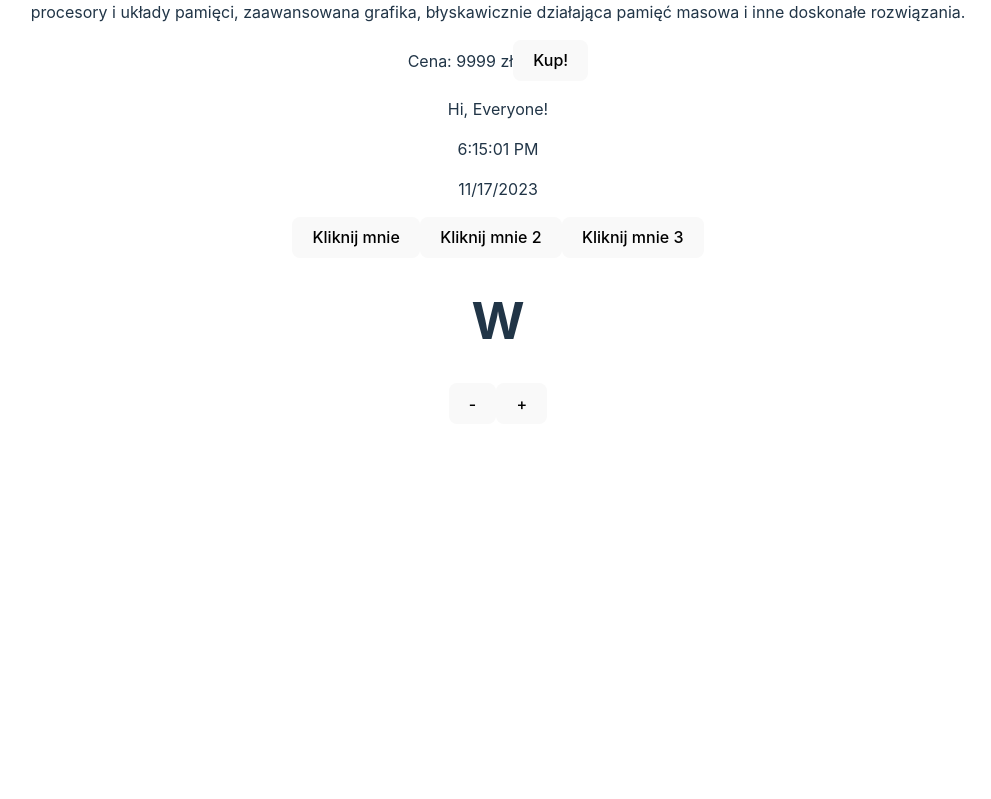
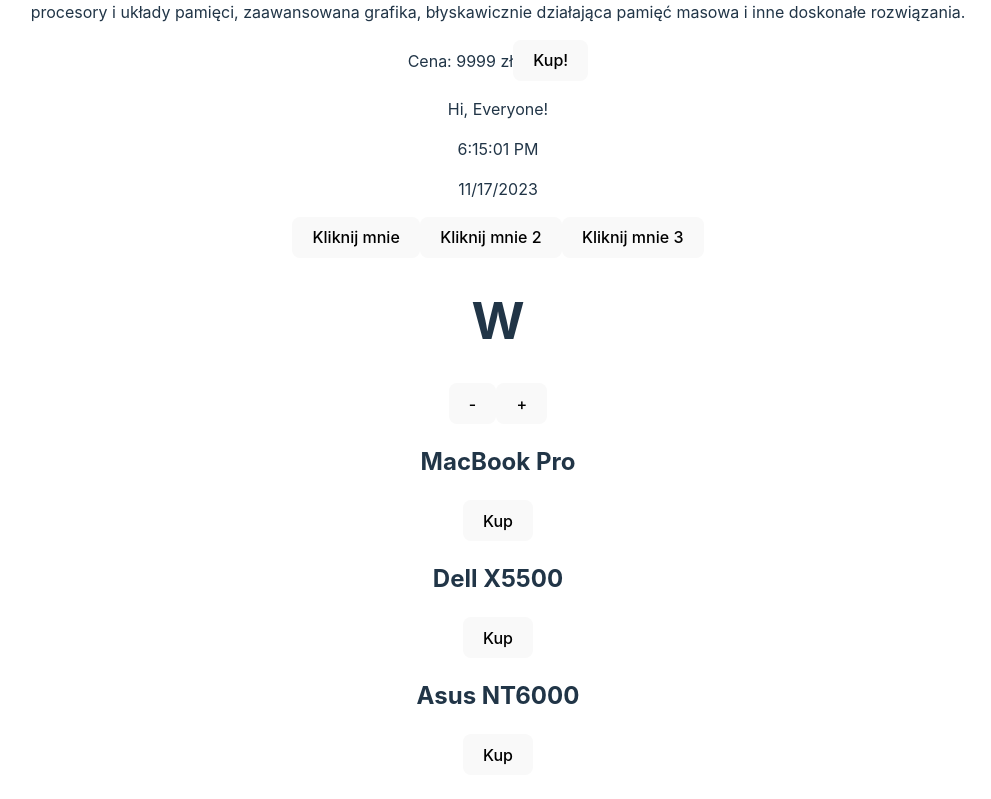
Before and after one commit to nescio99/TechnologieInternetowe2023, a React (Vite) app in the folder jipp-workshop/: page / in a window 1280 px wide. Shown: the part 1552-2351 px from the top of the page, without its empty margins (142-1133 px from the left). Before the commit the page ends 2008 px from the top, so only its background shows below. Built offline with nearby package versions, Linux system fonts and the light colour scheme.

Commit message:
Chapter 9 Task 2

```diff
--- a/jipp-workshop/src/App.jsx
+++ b/jipp-workshop/src/App.jsx
@@ -15,6 +15,7 @@
 import Clock from "./components/Chapter07/Clock.jsx";
 import Buttons from "./components/Chapter08/Buttons.jsx";
 import TextTyper from "./components/Chapter08/TextTyper.jsx";
+import Shop from "./components/Chapter09/Shop.jsx";
 
 function App() {
   const [count, setCount] = useState(0);
@@ -77,6 +78,7 @@
         <Clock />
         <Buttons />
         <TextTyper text="Witaj!" />
+        <Shop />
     </>
   )
 }
--- a/jipp-workshop/src/components/Chapter05/CurrencyConverter.jsx
+++ b/jipp-workshop/src/components/Chapter05/CurrencyConverter.jsx
@@ -1,7 +1,7 @@
 const CurrencyConverter = ({from, to, value, rate}) => {
     return (
         <div>
-            <strong>{value}</strong> {from} => <strong>{(value*rate).toFixed(2)}</strong> {to}
+            <strong>{value}</strong> {from} {"=>"} <strong>{(value*rate).toFixed(2)}</strong> {to}
         </div>
     );
 };
--- /dev/null
+++ b/jipp-workshop/src/components/Chapter09/Shop.jsx
@@ -0,0 +1,25 @@
+import React, {useState} from 'react';
+import ShopItem from "./ShopItem.jsx";
+
+const Shop = () => {
+    const [basket, setBasket] = useState([]);
+
+    const onBuy = (title) => {
+        setBasket(prev => [...prev, title]);
+    }
+
+    return (
+        <div>
+            <ShopItem title="MacBook Pro" onBuy={onBuy} />
+            <ShopItem title="Dell X5500" onBuy={onBuy} />
+            <ShopItem title="Asus NT6000" onBuy={onBuy} />
+            <ul>
+                {
+                    basket.map((el, i) => <li key={i}>{el}</li>)
+                }
+            </ul>
+        </div>
+    );
+};
+
+export default Shop;
--- /dev/null
+++ b/jipp-workshop/src/components/Chapter09/ShopItem.jsx
@@ -0,0 +1,19 @@
+import React from 'react';
+
+const ShopItem = ({title, onBuy}) => {
+
+    const buyItem = () => {
+        if (typeof onBuy === "function") {
+            onBuy(title);
+        }
+    };
+
+    return (
+        <div>
+            <h2>{title}</h2>
+            <button onClick={buyItem}>Kup</button>
+        </div>
+    );
+};
+
+export default ShopItem;
```
